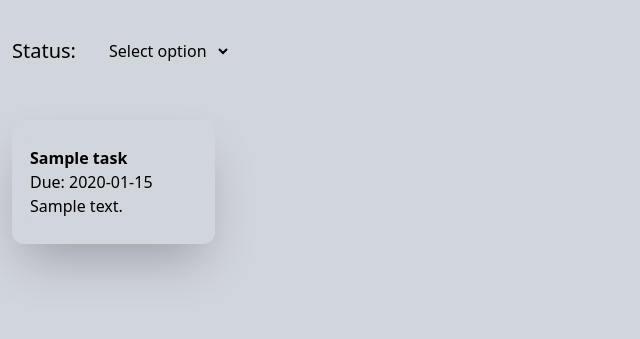
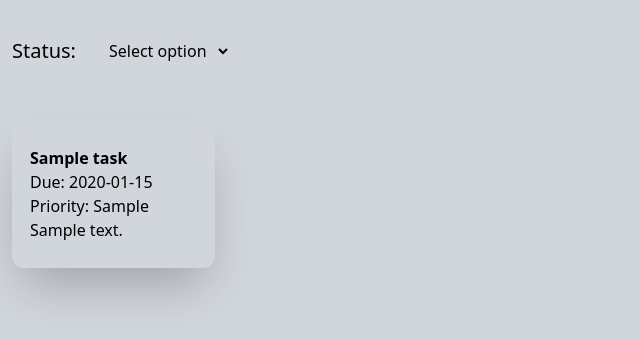
Before and after one commit to tsvetkovivan365-code/flask_task_app, a Flask app: page /dashboard in a window 1280 px wide. Shown: the part 250-589 px from the top of the page, without its empty margins (0-640 px from the left). Run offline with Flask 3, Linux system fonts and the light colour scheme; a user stored in the database is signed in; tables that the repository leaves empty hold one stand-in row (values such as "Sample post"); style sheets or scripts are compiled from the project's sources.

Commit message:
Adding missing priority fields in task card; Add .data to priority variable in create_task_form

```diff
--- a/app.py
+++ b/app.py
@@ -60,7 +60,7 @@ def create_task():
         description = create_task_form.description.data
         due_date = create_task_form.due_date.data
         status = create_task_form.status.data
-        priority = create_task_form.priority
+        priority = create_task_form.priority.data
         user_id = current_user.id
 
         new_task = Task(title=title, description=description, due_date=due_date, status=status, user_id=user_id, priority=priority)
--- a/database.py
+++ b/database.py
@@ -26,7 +26,7 @@ class Task(db.Model, UserMixin):
     description = db.Column(db.String(500), nullable=True)
     status = db.Column(db.String(12), default="To Do", nullable=False)
     due_date = db.Column(db.Date(), nullable=False)
-    priority = db.Column(db.String, default="Low", nullable=False)
+    priority = db.Column(db.String(8), default="Low", nullable=False)
     user_id = db.Column(db.Integer, db.ForeignKey('user.id'), nullable=False)
 
     def __repr__(self):
--- a/forms.py
+++ b/forms.py
@@ -1,5 +1,5 @@
 from flask_wtf import FlaskForm
-from wtforms import StringField, RadioField, DateField, EmailField, PasswordField, ValidationError
+from wtforms import StringField, RadioField, DateField, EmailField, PasswordField
 from wtforms.validators import DataRequired, Length, InputRequired
 
 class LoginForm(FlaskForm):
--- a/templates/dashboard.html
+++ b/templates/dashboard.html
@@ -49,6 +49,7 @@
                                 <ul class='overflow-clip'>
                                     <li class='font-bold'>{{task.title}}</li>
                                     <li>Due: {{ task.due_date }}</li>
+                                    <li>Priority: {{task.priority}}</li>
                                     <li>{{ task.description }}</li>
                                 </ul>
                             </li>
@@ -63,6 +64,7 @@
                                 <ul class='overflow-clip'>
                                     <li class='font-bold'>{{task.title}}</li>
                                     <li>Due: {{ task.due_date }}</li>
+                                    <li>Priority: {{task.priority}}</li>
                                     <li>{{ task.description }}</li>
                                 </ul>
                             </li>
```
